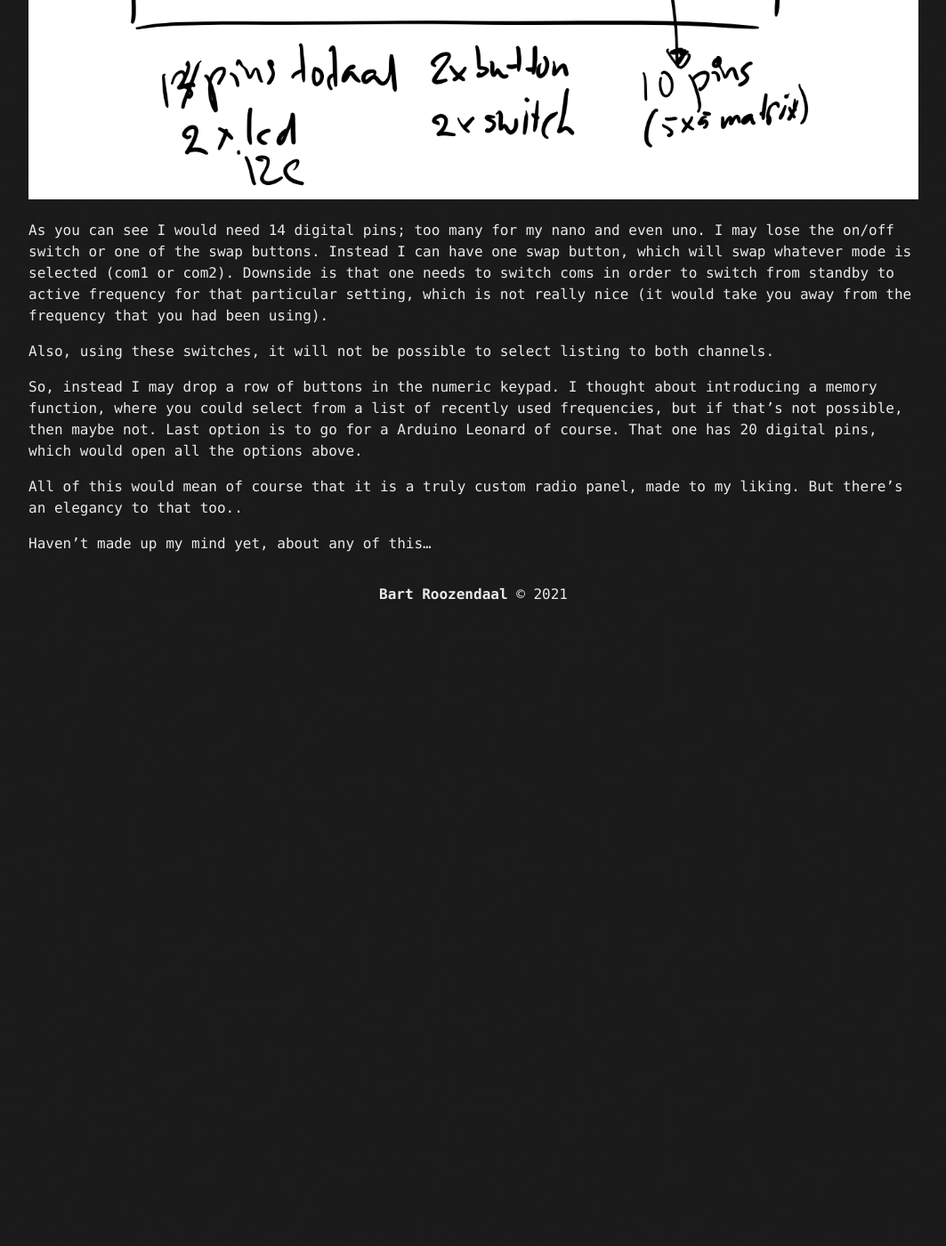
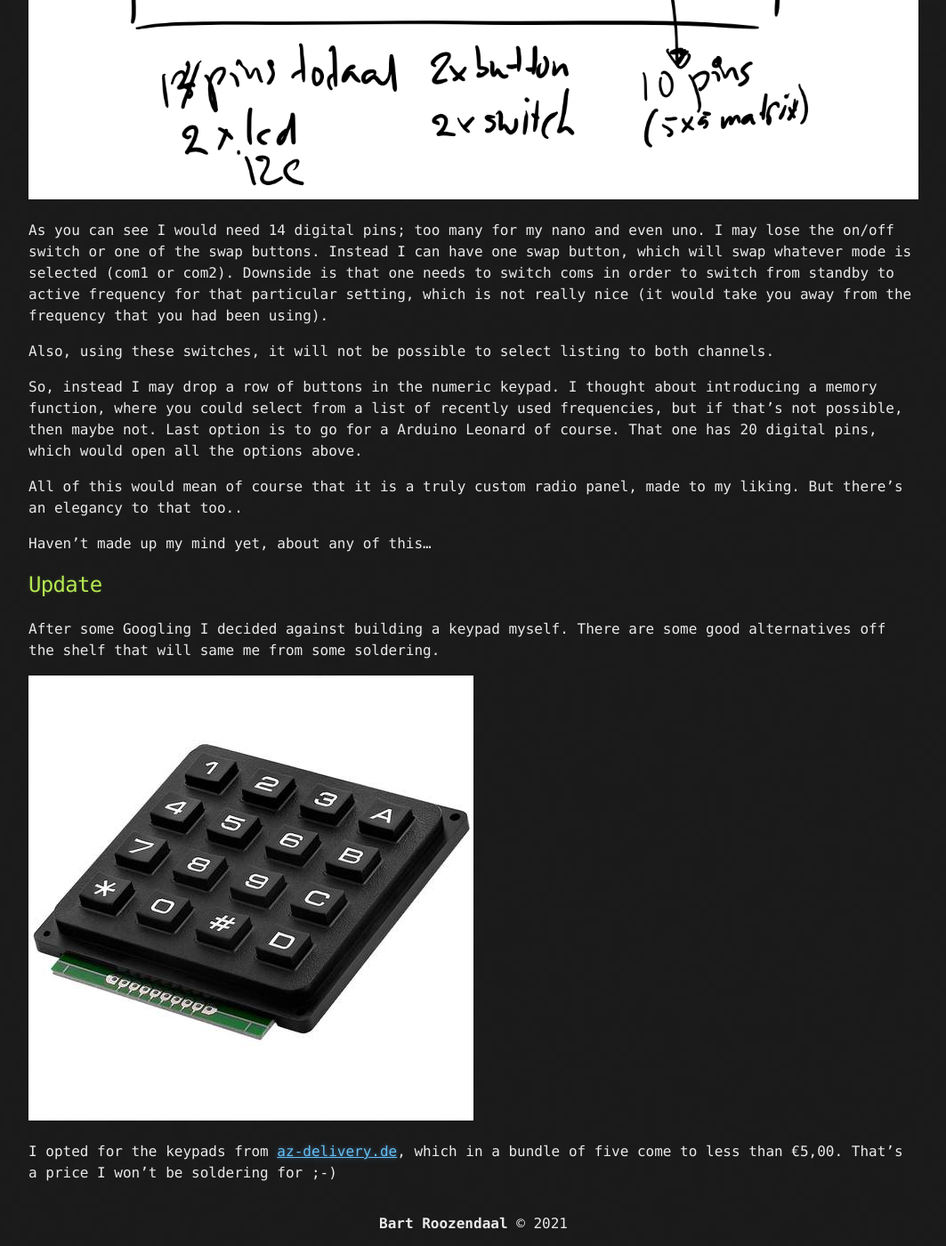
Before and after one commit to bartroozendaal/fsarduino.com, a Jekyll site: the page built from _posts/2021-01-24-Waiting for the plasterboards.md, in a window 1280 px wide and 1400 px high, scrolled down 836 px. Shown: the whole window at 89% size, without its empty margins (108-1171 px from the left). Built offline with Jekyll 4.4.1, drawn with Linux system fonts in a browser that asks for light colours; before the commit the page ends 1529 px from its top, so only the background shows below that.

Commit message:
waiting update

```diff
--- a/_posts/2021-01-24-Waiting for the plasterboards.md
+++ b/_posts/2021-01-24-Waiting for the plasterboards.md
@@ -12,3 +12,10 @@ Last option is to go for a Arduino Leonard of course. That one has 20 digital pi
 All of this would mean of course that it is a truly custom radio panel, made to my liking. But there's an elegancy to that too..
 
 Haven't made up my mind yet, about any of this...
+
+## Update
+After some Googling I decided against building a keypad myself. There are some good alternatives off the shelf that will same me from some soldering.
+
+![Keypad](assets/keypad.jpg)
+
+I opted for the keypads from [az-delivery.de](https://www.az-delivery.de/en/collections/alle-produkte/products/4x4-matrix-numpad), which in a bundle of five come to less than €5,00. That's a price I won't be soldering for ;-)
```
Also changed, not shown: assets/keypad.jpg (added).
